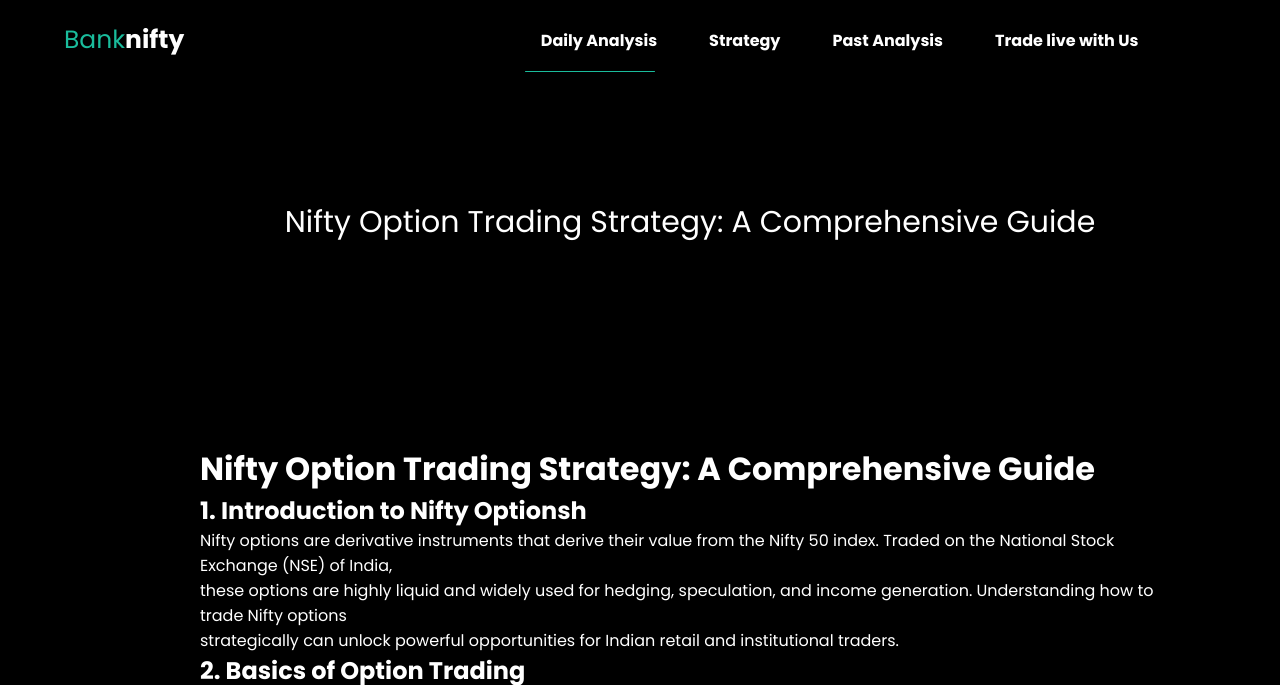
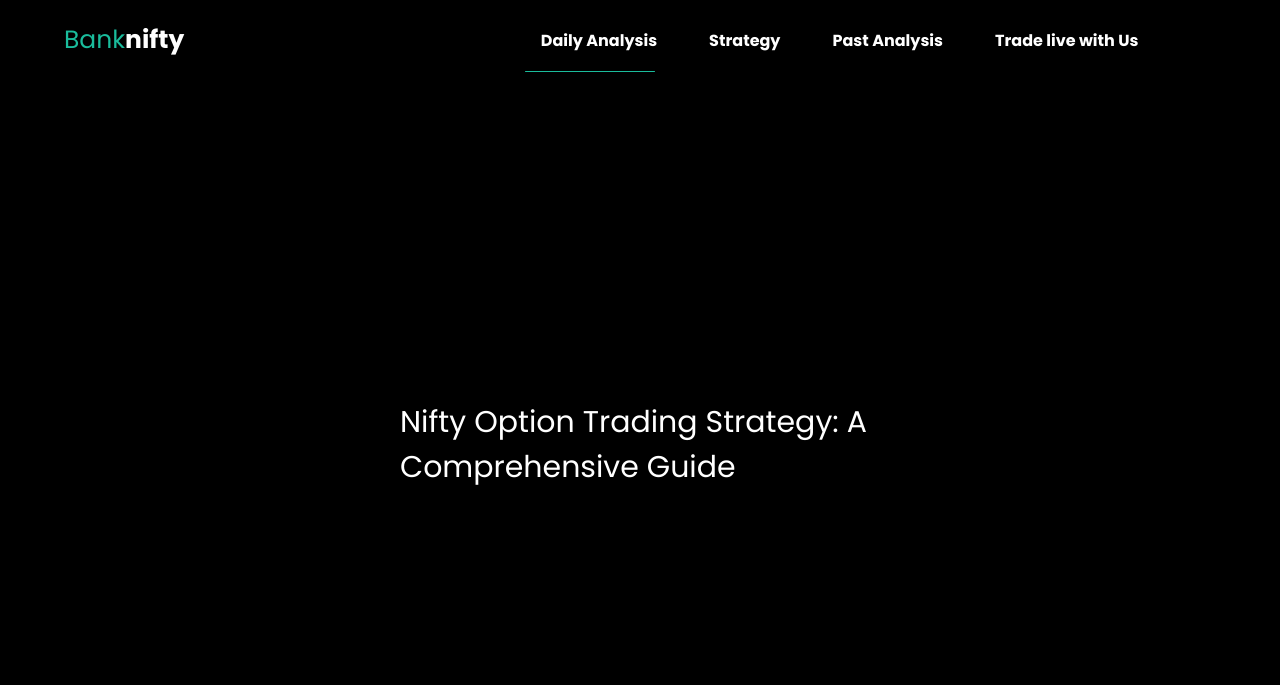
Before and after one commit to Vijay-kumar-das/test, a plain HTML site: page niftyoption.html in a window 1280 px wide. Shown: the top 685 px of the page. Drawn offline with Linux system fonts and the light colour scheme.

Commit message:
Update niftyoption.css

```diff
--- a/niftyoption.css
+++ b/niftyoption.css
@@ -23,5 +23,5 @@
   display: flex;
   justify-content: center;
   align-items: center;
-  margin-bottom: 200px;
+  padding: 200px;
 }
```
